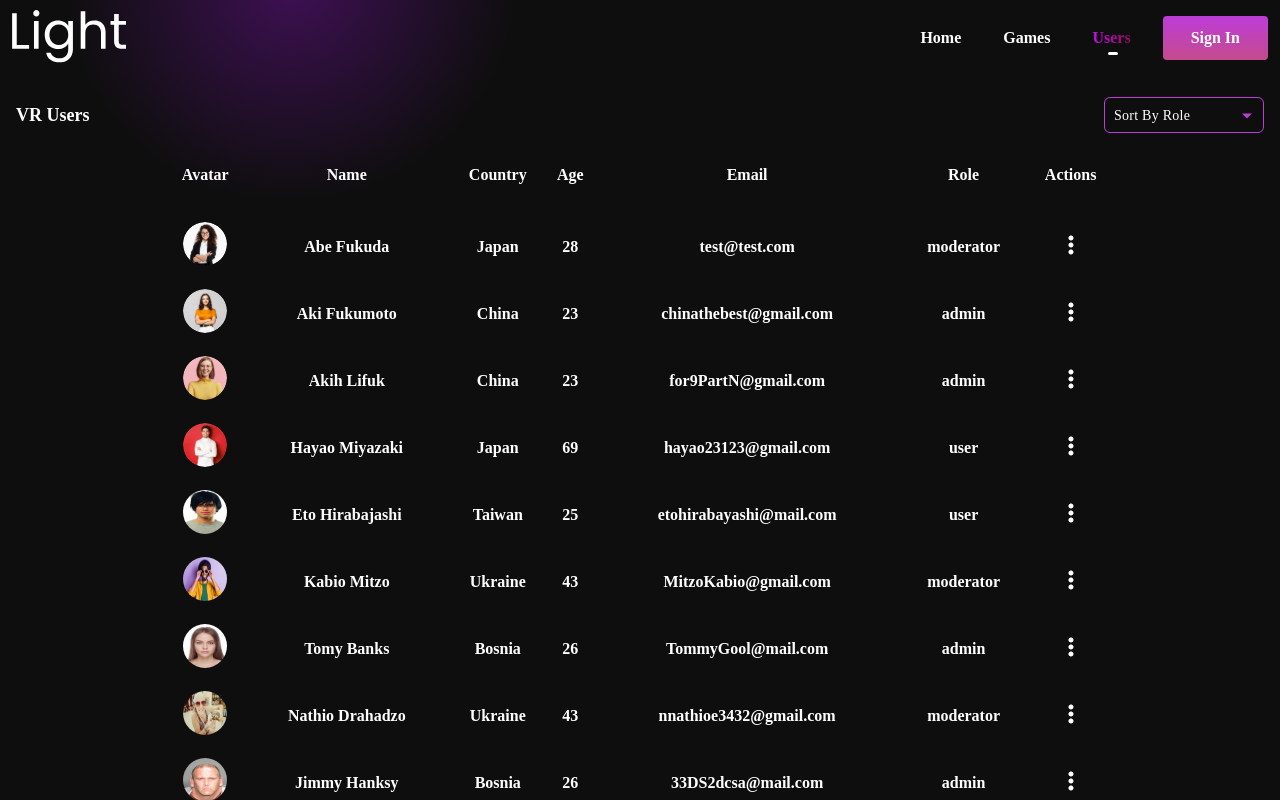
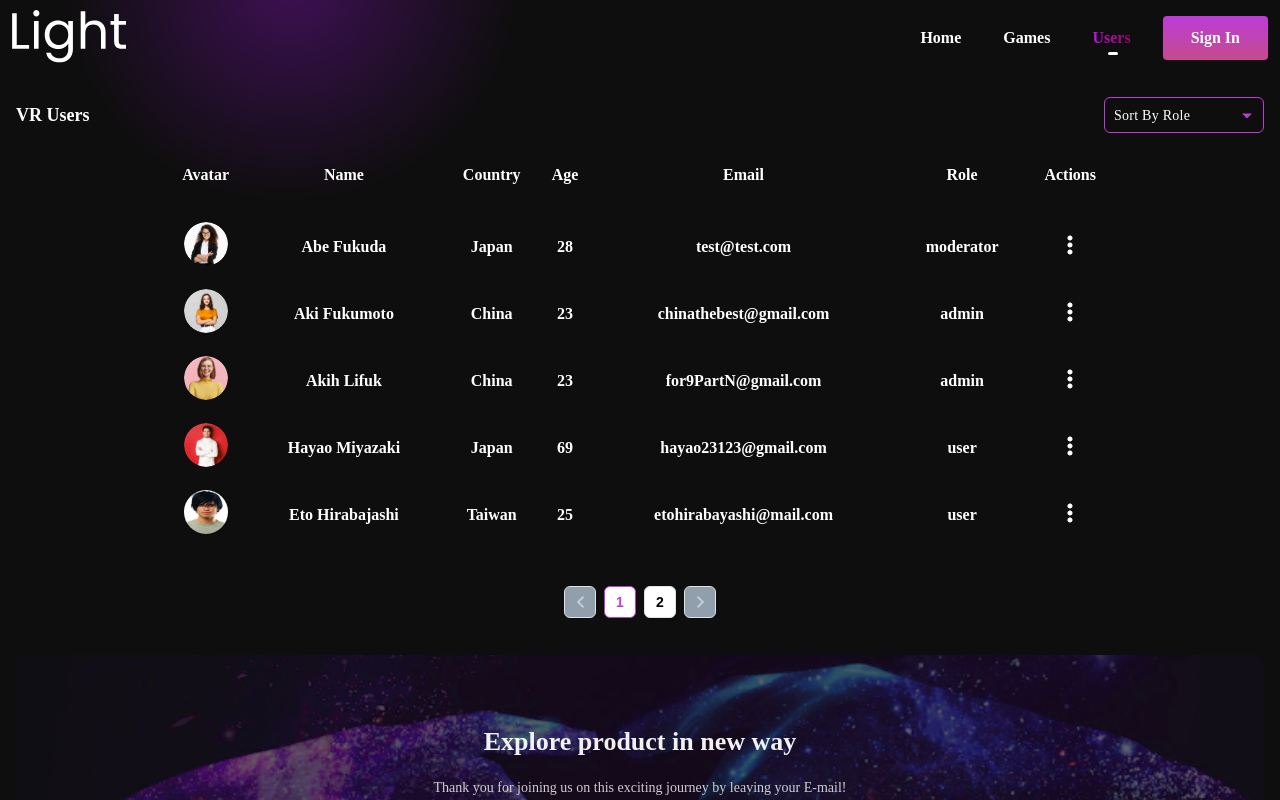
Before and after one commit to yaroslavstepovyi/LightPlay, a React (Create React App) app: page /users in a window 1280 px wide. Shown: the top 800 px of the page. Built offline with nearby package versions, Linux system fonts and the light colour scheme.

Commit message:
add user page pagination

```diff
--- a/src/components/pages/UsersPagination/UsersPagination.jsx
+++ b/src/components/pages/UsersPagination/UsersPagination.jsx
@@ -1,14 +1,36 @@
-import React from 'react'
-import './usersPagination.css'
-// import {ArrowLeft, Arrowmiddle, ArrowRight,} from '../../images/index.js'
+import React, { useContext } from 'react'
+
+import '../GamesPagination/gamesPagination.css'
+import { UsersPaginationContext } from '../../../contexts/usersPagination'
+import { ArrowLeft, ArrowRight } from '../../../services/images'
 
 export const UsersPagination = () => {
+  const { pagination, prevPage, nextPage } = useContext(UsersPaginationContext);
+
   return (
-    <section className="pagination">
-        <div className="pagination__list">
-          <ul className="pagination__list-btns">
-          </ul>
-        </div>
-    </section>
+    <section className='pagination'>
+          <div className='pagination__list'>
+            <ul className='pagination__list-btns'>
+              <li data-page='min' className='pagination__list-btn'>
+                <button
+                  className='pagination__list-btn-page'
+                  onClick={prevPage}
+                >
+                  <img src={ArrowLeft} alt='min' />
+                </button>
+              </li>
+              {pagination()}
+              <li
+                data-page='max'
+                className='pagination__list-btn'
+                onClick={nextPage}
+              >
+                <button className='pagination__list-btn-page'>
+                  <img src={ArrowRight} alt='max' />
+                </button>
+              </li>
+            </ul>
+          </div>
+        </section>
   )
 }
--- a/src/components/pages/UsersPagination/usersPagination.css
+++ b/src/components/pages/UsersPagination/usersPagination.css
@@ -35,9 +35,9 @@ filter: invert(10%) sepia(99%) saturate(7274%) hue-rotate(261deg)
     brightness(90%) contrast(129%);
 }
 
-.pagination__list-btn button:hover{
-color: #BC3CD8;
-border: 1px solid #BC3CD8;
+.pagination__list-btn button:hover {
+  color: #bc3cd8;
+  border: 1px solid #bc3cd8;
 }
 
 .pagination__list-btn img:hover {
@@ -46,15 +46,12 @@ brightness(90%) contrast(129%);
 }
 
 @media (max-width: 1311px) {
-
 }
 
 @media (max-width: 1200px) {
-
 }
 
 @media (max-width: 1100px) {
-
 }
 
 @media (max-width: 921px) {
@@ -104,7 +101,6 @@ brightness(90%) contrast(129%);
 }
 
 @media (max-width: 576px) {
-
 }
 
 @media (min-width: 390px) and (max-width: 450px) {
--- a/src/components/pages/UsersTable/UsersTable.jsx
+++ b/src/components/pages/UsersTable/UsersTable.jsx
@@ -6,13 +6,13 @@ import { Dots } from "../../images";
 import { UsersRoleModal } from "./UsersRoleModal";
 import { usersContext } from "../../../contexts/usersList";
 import { decryptUser } from "../../../utils/encryption-user";
+import { UsersPaginationContext } from "../../../contexts/usersPagination";
 
 export const UsersTable = () => {
-  const loggedUser = decryptUser(
-    localStorage.getItem("user"), "secret key"
-    );
+  const { getPaginatedUsers } = useContext(UsersPaginationContext)
+  const loggedUser = decryptUser(localStorage.getItem("user"), "secret key");
+
   const {
-    users,
     handleRoleSelect,
     activeUserId,
     setActiveUserId,
@@ -21,7 +21,9 @@ export const UsersTable = () => {
 
   const handleUserClick = (user) => {
     const updatedUser = decryptUser(
-      localStorage.getItem("user"), "secret key");
+    localStorage
+    .getItem("user"), "secret key"
+    );
 
     if (!updatedUser) {
       return;
@@ -51,7 +53,7 @@ export const UsersTable = () => {
               </tr>
             </tbody>
             <tbody>
-              {users.map((user) => (
+              {getPaginatedUsers().map((user) => (
                 <tr key={user.id}>
                   <td>
                     <img
--- a/src/components/pages/UsersTable/usersTable.css
+++ b/src/components/pages/UsersTable/usersTable.css
@@ -9,7 +9,7 @@
 .users__datas-wrap {
   width: 100%;
   height: 100%;
-  min-height: 431px;
+  min-height: 385px;
   text-align: -webkit-center;
 }
 
@@ -68,6 +68,23 @@
     brightness(96%) contrast(110%);
 }
 
+.users__datas-wrap::-webkit-scrollbar {
+  width: 12px;
+  height: 3px;
+  background: #c993d4;
+  border-radius: 4px;
+}
+
+.users__datas-wrap::-webkit-scrollbar-thumb {
+  border-radius: 10px;
+    -webkit-box-shadow: inset 0 0 1px rgba(13, 242, 181, 0.402);
+    background: rgb(247, 3, 202);
+}
+
+.users__datas-wrap::-webkit-scrollbar-thumb:hover {
+  background-color: #c123e5;
+}
+
 @media (max-width: 1311px) {
 }
 
@@ -93,7 +110,6 @@
 
   .users__datas-wrap {
     width: 100%;
-    min-width: 366px;
     overflow-x: auto;
   }
 
@@ -115,7 +131,6 @@
 
   .users__datas-wrap {
     width: 100%;
-    min-width: 366px;
     overflow-x: auto;
   }
 
@@ -143,7 +158,6 @@
 
   .users__datas-wrap {
     width: 100%;
-    min-width: 366px;
     overflow-x: auto;
   }
 
--- /dev/null
+++ b/src/contexts/usersPagination.js
@@ -0,0 +1,77 @@
+import React, {useState, useContext, createContext} from 'react'
+import { usersContext } from './usersList';
+
+const UsersPaginationContext = createContext();
+
+const UsersPaginationProvider = ({children}) => {
+    const { users } = useContext(usersContext);
+    const [notesOnPage] = useState(5);
+    const [active, setActive] = useState(1);
+
+    const handlePageClick = (pageNumber) => {
+        setActive(pageNumber);
+
+        const startIndex = (pageNumber - 1) * notesOnPage;
+        const endIndex = startIndex + notesOnPage;
+        return users.slice(startIndex, endIndex);
+
+    };
+
+    const pagination = () => {
+        const amountElementOnPage = Math.ceil(users.length / notesOnPage);
+
+        let items = [];
+
+        for (let i = 1; i <= amountElementOnPage; i++) {
+            const liClassNames = ["pagination__list-btn"];
+            const listItem = (
+                <li key={i} className={liClassNames.join(" ")}>
+                    <button
+                        className={`pagination__list-btn-page ${active === i ? "active-btn" : null
+                            }`}
+                        onClick={() => handlePageClick(i)}
+                    >
+                        {i}
+                    </button>
+                </li>
+            );
+
+            items.push(listItem);
+        }
+
+        return items;
+    };
+
+    const getPaginatedUsers = () => {
+        const startIndex = (active - 1) * notesOnPage;
+        const endIndex = startIndex + notesOnPage;
+        return users.slice(startIndex, endIndex);
+    };
+
+    const nextPage = () => {
+        if (active < Math.ceil(users.length / notesOnPage)) {
+            setActive(active + 1);
+        }
+    }
+
+    const prevPage = () => {
+        if (active > 1) {
+            setActive(active - 1);
+        }
+    }
+
+    const value ={
+        getPaginatedUsers,
+        nextPage,
+        prevPage,
+        pagination,
+    }
+
+  return (
+    <UsersPaginationContext.Provider value={value}>
+        {children}
+    </UsersPaginationContext.Provider>
+  )
+}
+
+export { UsersPaginationContext, UsersPaginationProvider };
--- a/src/pages/Users/UsersPage.jsx
+++ b/src/pages/Users/UsersPage.jsx
@@ -5,15 +5,18 @@ import { UsersPagination } from "../../components/pages/UsersPagination";
 import { DefaultLayout } from "../../layouts/DefaultLayout";
 import { UsersFilter } from "../../components/pages/UsersFilter/UsersFilter";
 import { UsersListProvider } from "../../contexts/usersList";
+import { UsersPaginationProvider } from "../../contexts/usersPagination";
 
 export const UsersPage = () => {
   return (
     <>
       <DefaultLayout>
         <UsersListProvider>
-          <UsersFilter />
-          <UsersTable />
-          <UsersPagination />
+          <UsersPaginationProvider>
+            <UsersFilter />
+            <UsersTable />
+            <UsersPagination />
+          </UsersPaginationProvider>
         </UsersListProvider>
       </DefaultLayout>
     </>
--- a/src/pages/app/App.css
+++ b/src/pages/app/App.css
@@ -69,11 +69,11 @@ body {
 }
 
 ::-webkit-scrollbar {
-  width: 12px; /* Adjust the width as needed */
+  width: 12px;
 }
 
 ::-webkit-scrollbar-track {
-  background-color: #1e1e1e; /* Change the background color of the track */
+  background-color: #1e1e1e;
 }
 
 ::-webkit-scrollbar-thumb {
```
Lines whose indentation alone changed are shown as unchanged.
